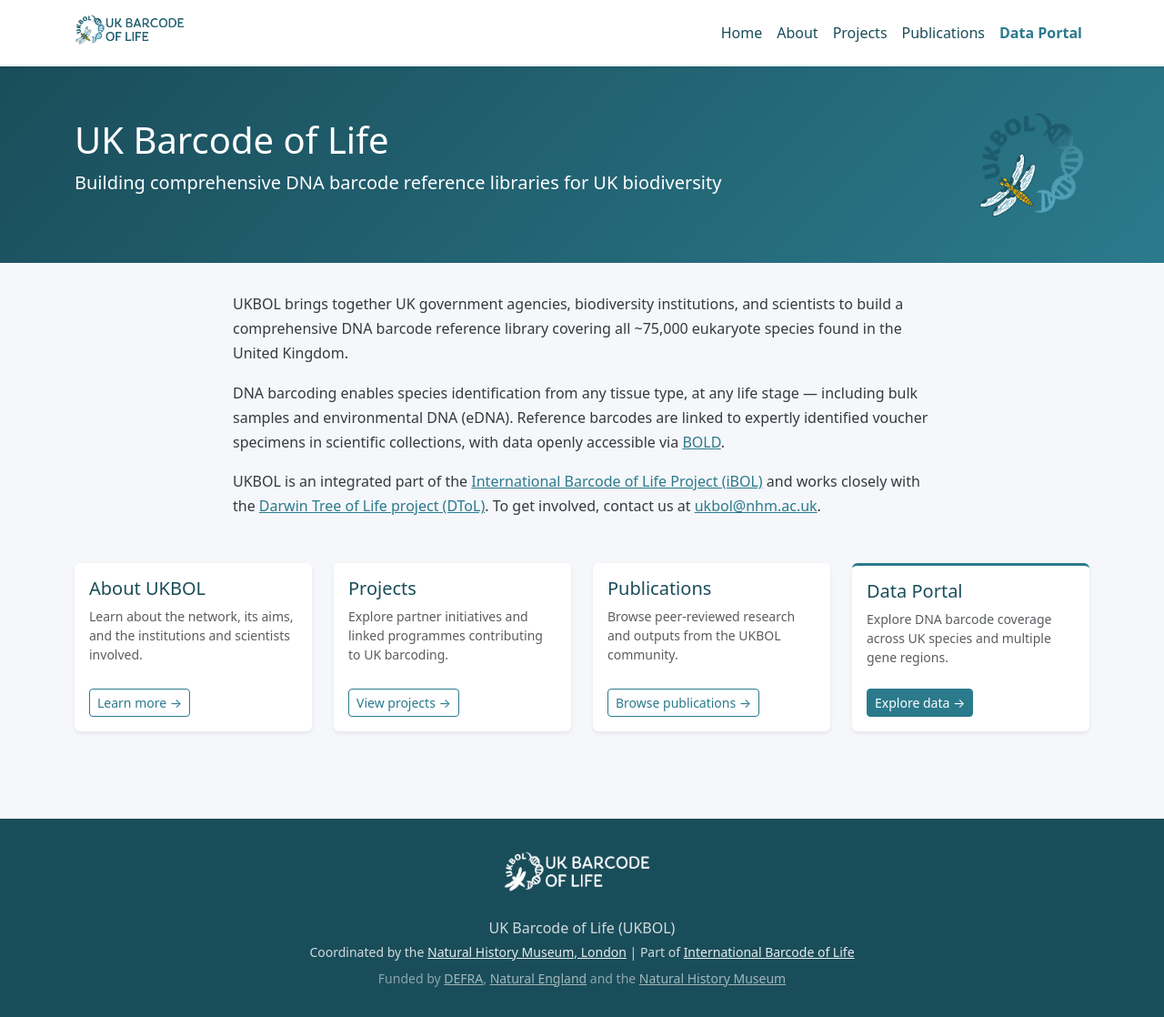
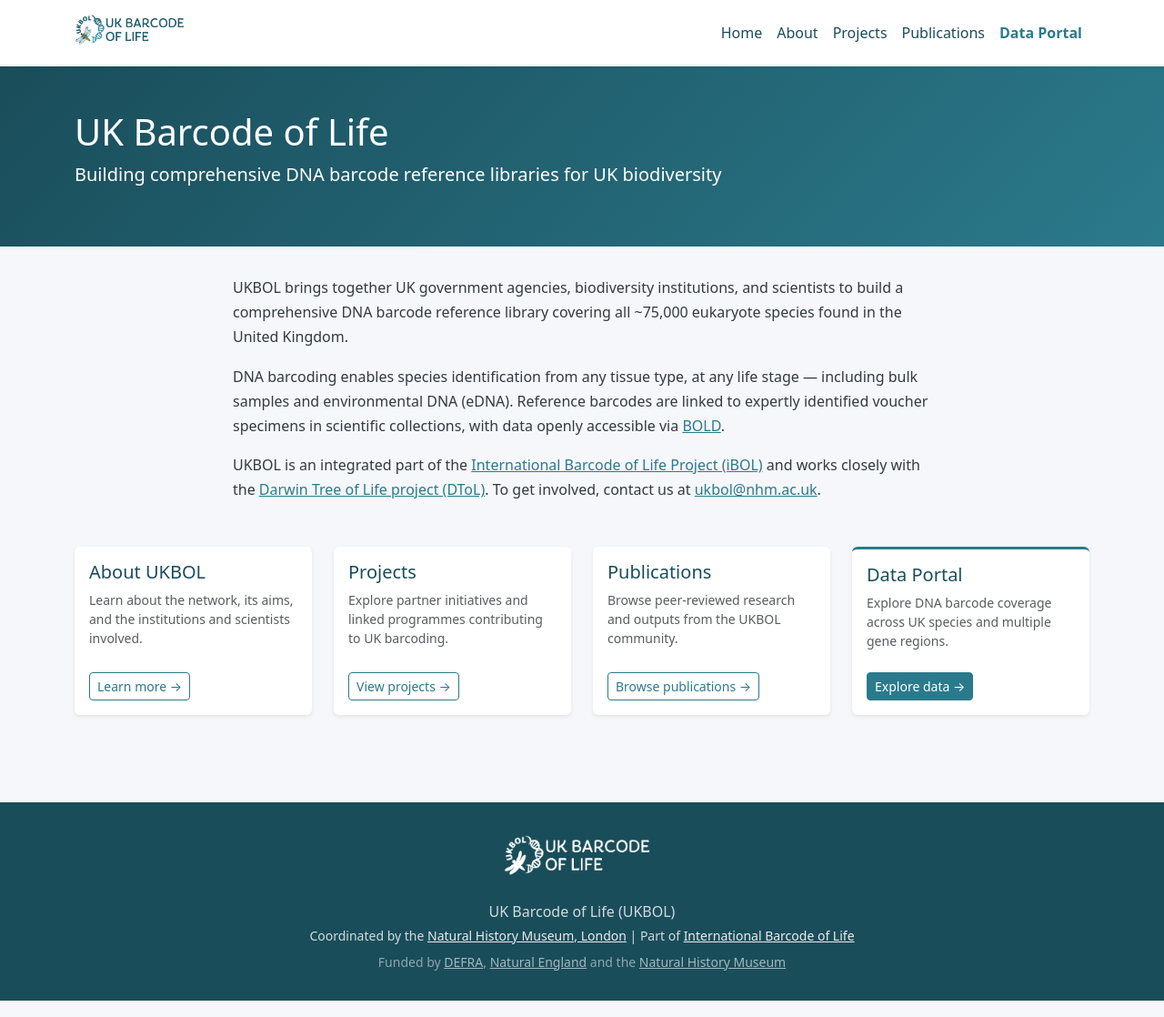
Before and after one commit to ukbol/ukbol.github.io, a Jekyll site: the page built from index.md, in a window 1280 px wide. Shown: the whole page at 91% size. Built offline with Jekyll 4.4.1, drawn with Linux system fonts in a browser that asks for light colours.

Commit message:
Remove logo from homepage hero section
https://claude.ai/code/session_01AL1YLFHUMu8PU3C8c6rPtC

```diff
--- a/index.md
+++ b/index.md
@@ -5,15 +5,8 @@ title: UK Barcode of Life
 
 <div class="page-hero">
   <div class="container">
-    <div class="row align-items-center">
-      <div class="col-lg-8">
-        <h1>UK Barcode of Life</h1>
-        <p class="lead">Building comprehensive DNA barcode reference libraries for UK biodiversity</p>
-      </div>
-      <div class="col-lg-4 text-lg-end">
-        <img src="{{ site.baseurl }}/assets/images/ukbol-logo-clear.png" alt="UKBOL" height="120">
-      </div>
-    </div>
+    <h1>UK Barcode of Life</h1>
+    <p class="lead">Building comprehensive DNA barcode reference libraries for UK biodiversity</p>
   </div>
 </div>
 
```
